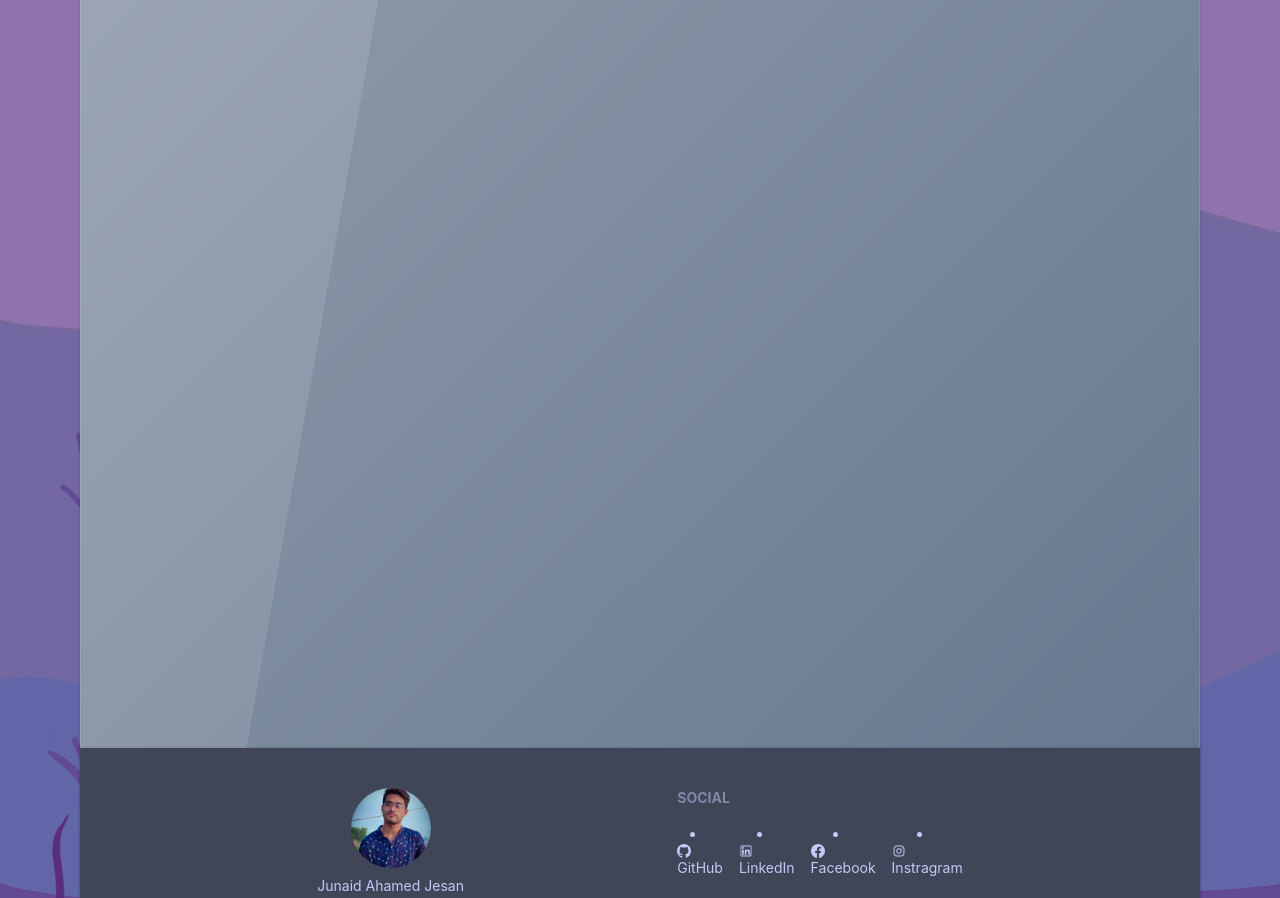
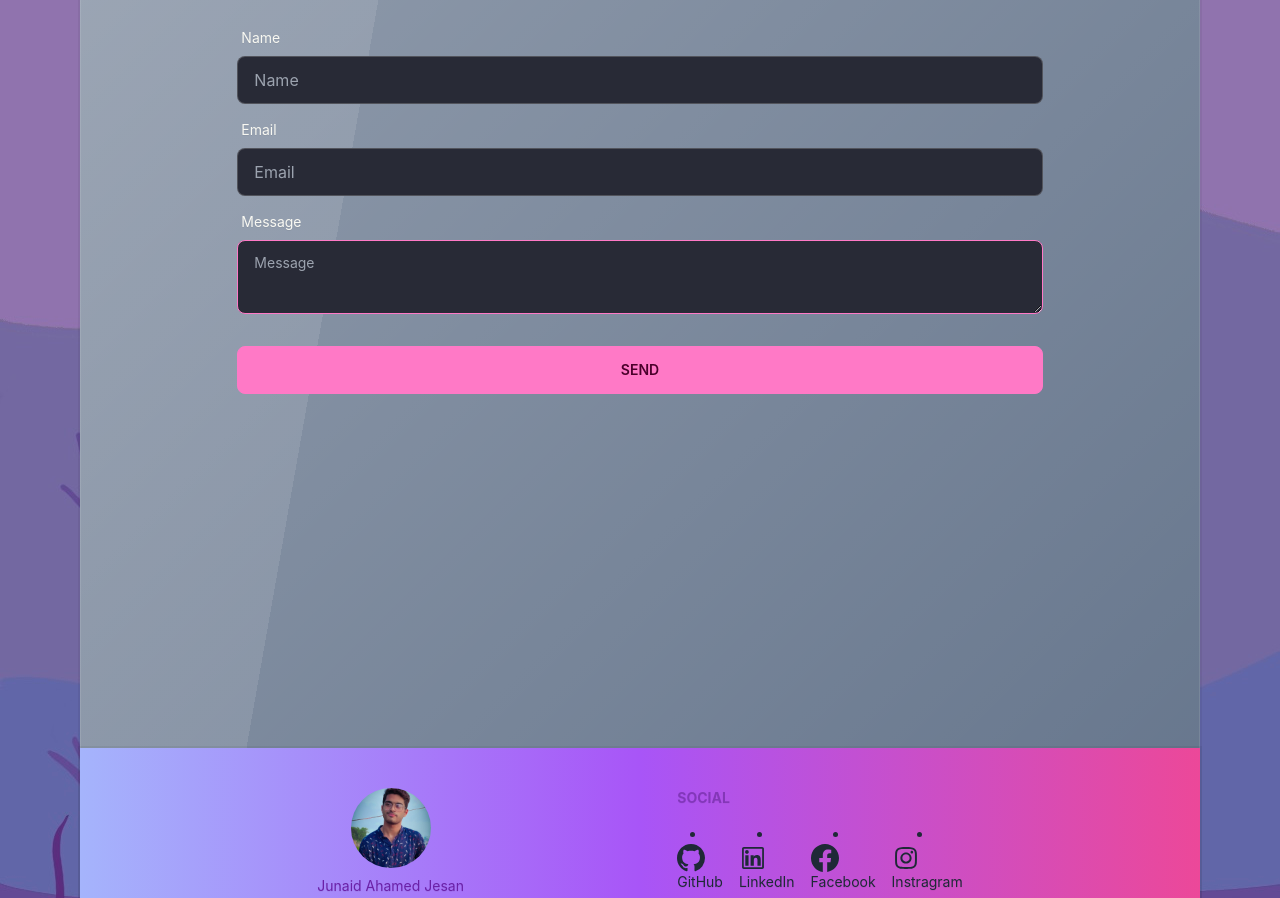
Before and after one commit to junaidjesan2/portfolio, a React (Create React App) app: page /contact in a window 1280 px wide. Shown: the part 260-1158 px from the top of the page. Built offline with nearby package versions, Linux system fonts and the light colour scheme.

Commit message:
email send section added

```diff
--- a/package.json
+++ b/package.json
@@ -3,6 +3,7 @@
   "version": "0.1.0",
   "private": true,
   "dependencies": {
+    "@emailjs/browser": "^3.10.0",
     "@testing-library/jest-dom": "^5.16.5",
     "@testing-library/react": "^13.4.0",
     "@testing-library/user-event": "^13.5.0",
@@ -14,6 +15,7 @@
     "jspdf": "^2.5.1",
     "react": "^18.2.0",
     "react-dom": "^18.2.0",
+    "react-hot-toast": "^2.4.0",
     "react-icons": "^4.6.0",
     "react-router-dom": "^6.4.3",
     "react-scripts": "5.0.1",
--- a/src/App.js
+++ b/src/App.js
@@ -1,4 +1,5 @@
 
+import { Toaster } from 'react-hot-toast';
 import { createBrowserRouter, RouterProvider } from 'react-router-dom';
 import './App.css';
 import Layouts from './Components/Layout/Layouts';
@@ -42,6 +43,7 @@ function App() {
   return (
     <div className="App rounded-3xl mx-5 lg:mx-20 glass bg-slate-500">
       <RouterProvider router={portfolioRouter}></RouterProvider>
+      <Toaster></Toaster>
     </div>
   );
 }
--- a/src/Components/Layout/Layouts.js
+++ b/src/Components/Layout/Layouts.js
@@ -6,25 +6,18 @@ import Footer from '../Pages/Footer/Footer';
 
 const Layouts = () => {
     return (
-            <motion.div
-                initial={{ scale: 0 }}
-                animate={{ rotate: 360, scale: 1 }}
-                transition={{
-                    type: "spring",
-                    stiffness: 260,
-                    damping: 20
-                }}
+            <div
                 className='mx-auto'>
                 <div>
                     <Header></Header>
                 </div>
-                <div className='w-5/6  py-10 min-h-screen mx-auto px-8 bg-cover '>
+                <div className='w-5/6 py-10 min-h-screen mx-auto px-8 bg-cover '>
                     <Outlet></Outlet>
                 </div>
                 <div className='glass'>
                     <Footer></Footer>
                 </div>
-            </motion.div>
+            </div>
     );
 };
 
--- a/src/Components/Pages/Contact/Contact.js
+++ b/src/Components/Pages/Contact/Contact.js
@@ -1,10 +1,48 @@
-import React from 'react';
+import React, { useRef } from 'react';
+import emailjs from '@emailjs/browser'
+import { toast } from 'react-hot-toast';
 
 const Contact = () => {
+    const form = useRef();
+
+    const sendEmail = (e) => {
+        e.preventDefault();
+
+        emailjs.sendForm('service_hfew5xe', 'template_72u8ytg', form.current, 'pMBjk8F1065ZzKj_U')
+            .then((result) => {
+                if (result.EmailJSResponseStatus = 'OK') {
+                    toast.success('Email Send Successfully')
+                    e.target.reset()
+                }
+            }, (error) => {
+                console.log(error.text);
+            });
+    };
     return (
-        <div>
+        <form onSubmit={sendEmail} ref={form} className="card-body">
+            <div className="form-control">
+                <label className="label">
+                    <span className="label-text">Name</span>
+                </label>
+                <input type="text" placeholder="Name" name='user_name' className="input input-bordered" />
+            </div>
+            <div className="form-control">
+                <label className="label">
+                    <span className="label-text">Email</span>
+                </label>
+                <input type="email" placeholder="Email" name='user_email' className="input input-bordered" />
+            </div>
+            <div className="form-control">
+                <label className="label">
+                    <span className="label-text">Message</span>
+                </label>
+                <textarea type="text" placeholder="Message" name='message' className="textarea textarea-primary"/>
+            </div>
+            <div className="form-control mt-6">
+                <button value='send' className="btn btn-primary">Send</button>
+            </div>
+        </form>
 
-        </div>
     );
 };
 
--- a/src/Components/Pages/Footer/Footer.js
+++ b/src/Components/Pages/Footer/Footer.js
@@ -5,18 +5,18 @@ import image from '../../../images/junaid/junaid2.jpg'
 
 const Footer = () => {
     return (
-            <footer className="footer hover:text-purple-700 bg-inherit justify-evenly p-10 bg-neutral text-neutral-content">
+            <footer className="footer bg-gradient-to-r from-indigo-300 via-purple-500 to-pink-500 text-purple-800 hover:text-purple-700 border-t-0 bg-inherit justify-evenly p-10 bg-neutral">
                 <div>
                     <img className='h-20 mx-auto rounded-full w-20' src={image} alt="" />
                     <p>Junaid Ahamed Jesan<br />Frontend Developer</p>
                 </div>
                 <div>
-                    <span className="footer-title">Social</span>
-                    <div className="grid grid-flow-col gap-4">
-                        <li><a href="https://github.com/junaidjesan"><BsGithub />GitHub</a></li>
-                        <li><a href="https://www.linkedin.com/in/junaidjesan2/"><AiOutlineLinkedin />LinkedIn</a></li>
-                        <li><a href="https://www.facebook.com/junaidjesan2"><BsFacebook /> Facebook</a></li>
-                        <li><a href="https://www.instagram.com/junaidjesan2/?next=%2F"><AiOutlineInstagram /> Instragram</a></li>
+                    <span className="footer-title text-purple-900">Social</span>
+                    <div className="grid grid-flow-col gap-4 text-gray-800">
+                        <li><a href="https://github.com/junaidjesan"><BsGithub className='h-7 w-7'/>GitHub</a></li>
+                        <li><a href="https://www.linkedin.com/in/junaidjesan2/"><AiOutlineLinkedin className='h-7 w-7'/>LinkedIn</a></li>
+                        <li><a href="https://www.facebook.com/junaidjesan2"><BsFacebook className='h-7 w-7'/> Facebook</a></li>
+                        <li><a href="https://www.instagram.com/junaidjesan2/?next=%2F"><AiOutlineInstagram className='h-7 w-7'/> Instragram</a></li>
                     </div>
                 </div>
             </footer>
--- a/src/Components/Pages/Header/Header.js
+++ b/src/Components/Pages/Header/Header.js
@@ -2,10 +2,9 @@ import React from 'react';
 import { BsDownload, BsFileEarmarkPdf, BsPerson } from 'react-icons/bs'
 import { AiOutlineHome } from 'react-icons/ai'
 import { CgDatabase } from 'react-icons/cg'
-import { GrContact } from 'react-icons/gr'
+import { MdOutlineEmail } from 'react-icons/md'
 import { Link } from 'react-router-dom';
 import resume from '../../../images/resume/Resume-Junaid_Ahamed_Jesan.pdf'
-import jsPDF from 'jspdf';
 
 const Header = () => {
     const handleResumeDownload=()=>{
@@ -21,7 +20,7 @@ const Header = () => {
     }
     return (
         <div className='rounded-3xl' data-aos="zoom-in">
-            <div className="flex justify-around h-32 items-center py-auto glass rounded-3xl pb-5 ">
+            <div className="flex bg-gradient-to-r from-indigo-300 via-purple-500 to-pink-500 text-purple-800 justify-around h-32 items-center py-auto glass rounded-3xl pb-5 ">
                 <div className="">
                     <div className="dropdown text-pink-500">
                         <label tabIndex={0} className="btn btn-ghost btn-circle">
@@ -33,7 +32,7 @@ const Header = () => {
                             <li><Link to='/resume'><BsFileEarmarkPdf /> Resume</Link></li>
                             {/* <li><Link to='/portfolio'><BsFillFileEarmarkPersonFill/> Portfolio</Link></li> */}
                             <li><Link to='/services'><CgDatabase /> services</Link></li>
-                            <li><Link to='/contact'><GrContact /> Contact</Link></li>
+                            <li><Link to='/contact'><MdOutlineEmail /> Contact</Link></li>
                         </ul>
                     </div>
                 </div>
@@ -42,7 +41,7 @@ const Header = () => {
                     <span className="font-semibold normal-case text-xs">junaidjisan782@gmail</span>
                 </div>
                 <div className=''>
-                    <button onClick={handleResumeDownload} className='flex hover:text-pink-500 items-center gap-5 mx-auto'>
+                    <button onClick={handleResumeDownload} className='flex hover:text-pink-500 items-center gap-2 lg:gap-5 mx-auto'>
                         <BsDownload className='' /> <h1>Resume</h1>
                     </button>
                 </div>
```
Also changed, not shown: 1 other file (tests, documents, lock files or other folders).
